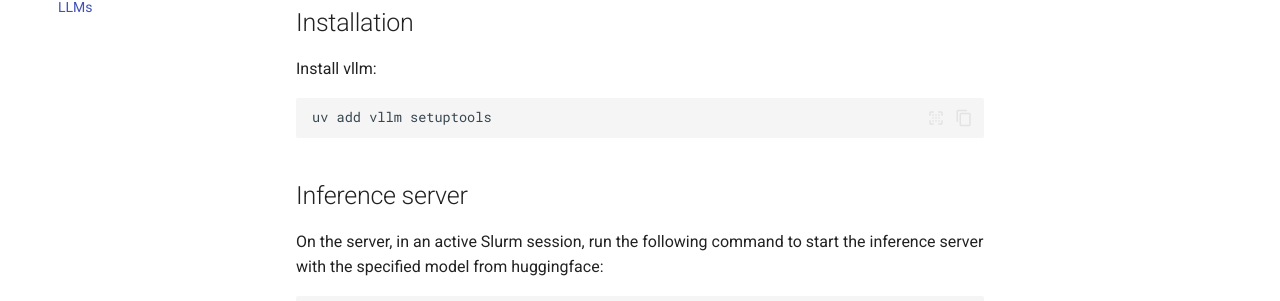
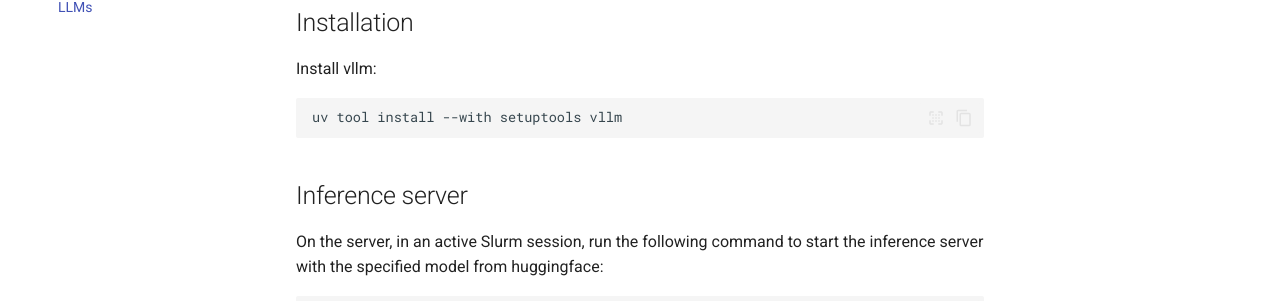
Before and after one commit to cph-sodas/cph-sodas.github.io, an MkDocs documentation site: the page built from docs/server/guides/llms.md, in a window 1280 px wide and 900 px high. Shown: the part 360-661 px from the top of the window. Built offline with MkDocs 1.6.1 and Material for MkDocs 9.7.7, drawn with Linux system fonts in a browser that asks for light colours.

Commit message:
update vllm guide with `uv tool` installation method

````diff
--- a/docs/server/guides/llms.md
+++ b/docs/server/guides/llms.md
@@ -8,7 +8,7 @@ to host and run large language models locally.
 Install vllm:
 
 ```bash
-uv add vllm setuptools
+uv tool install --with setuptools vllm
 ```
 
 ## Inference server
````
